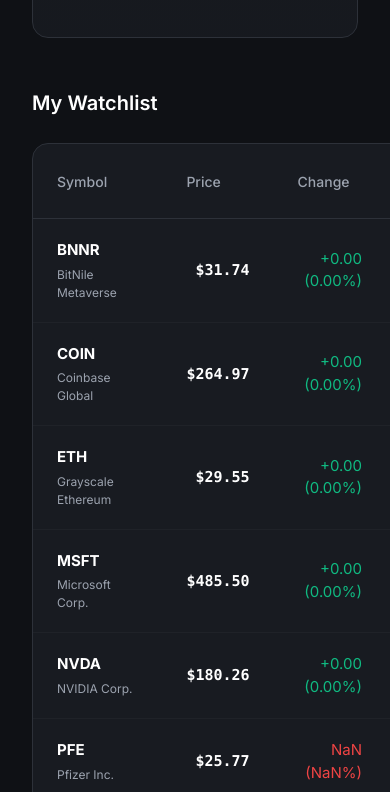
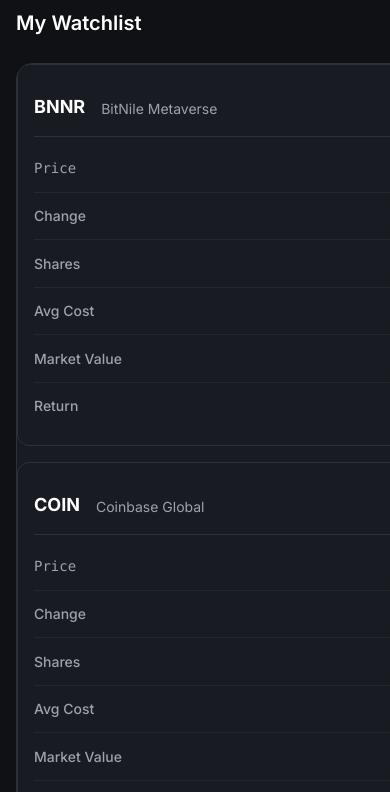
Before and after one commit to ericxu1201108/eric-stock-smart-platform, a plain HTML site: page index.html in a window 390 px wide. Shown: the part 466-1258 px from the top of the page. Drawn offline with Linux system fonts and the light colour scheme.

Commit message:
Mobile optimization: Card view for stocks

```diff
--- a/script.js
+++ b/script.js
@@ -189,18 +189,18 @@ class StockApp {
             const isPositive = returnValue >= 0;
 
             tr.innerHTML = `
-                <td>
+                <td data-label="Symbol">
                     <div class="symbol-cell">${stock.symbol}</div>
                     <span class="name-sub">${stock.name}</span>
                 </td>
-                <td class="text-right price-cell" id="price-${stock.symbol}">$${this.formatCurrency(stock.price)}</td>
-                <td class="text-right" id="change-${stock.symbol}" style="color: var(--${stock.change >= 0 ? 'success' : 'danger'}-color)">
+                <td class="text-right price-cell" id="price-${stock.symbol}" data-label="Price">$${this.formatCurrency(stock.price)}</td>
+                <td class="text-right" id="change-${stock.symbol}" data-label="Change" style="color: var(--${stock.change >= 0 ? 'success' : 'danger'}-color)">
                     ${stock.change >= 0 ? '+' : ''}${this.formatCurrency(stock.change)} (${stock.changePercent.toFixed(2)}%)
                 </td>
-                <td class="text-right">${stock.shares}</td>
-                <td class="text-right">$${this.formatCurrency(stock.cost)}</td>
-                <td class="text-right" id="value-${stock.symbol}">$${this.formatCurrency(marketValue)}</td>
-                <td class="text-right" id="return-${stock.symbol}" style="color: var(--${isPositive ? 'success' : 'danger'}-color)">
+                <td class="text-right" data-label="Shares">${stock.shares}</td>
+                <td class="text-right" data-label="Avg Cost">$${this.formatCurrency(stock.cost)}</td>
+                <td class="text-right" id="value-${stock.symbol}" data-label="Market Value">$${this.formatCurrency(marketValue)}</td>
+                <td class="text-right" id="return-${stock.symbol}" data-label="Return" style="color: var(--${isPositive ? 'success' : 'danger'}-color)">
                     ${isPositive ? '+' : ''}${this.formatCurrency(returnValue)} (${returnPercent.toFixed(2)}%)
                 </td>
             `;
--- a/style.css
+++ b/style.css
@@ -502,3 +502,85 @@ body {
     -webkit-box-orient: vertical;
     overflow: hidden;
 }
+
+/* Mobile Optimization */
+@media (max-width: 768px) {
+    .app-container {
+        padding: 1rem;
+    }
+
+    .app-header {
+        margin-bottom: 2rem;
+    }
+
+    .value-display {
+        font-size: 3rem;
+    }
+
+    .currency {
+        font-size: 1.5rem;
+    }
+
+    /* Table to Card View */
+    .stocks-table thead {
+        display: none;
+    }
+
+    .stocks-table,
+    .stocks-table tbody,
+    .stocks-table tr,
+    .stocks-table td {
+        display: block;
+        width: 100%;
+    }
+
+    .stocks-table tr {
+        margin-bottom: 1rem;
+        background-color: var(--bg-card);
+        border: 1px solid var(--border-color);
+        border-radius: 12px;
+        padding: 1rem;
+    }
+
+    .stocks-table td {
+        display: flex;
+        justify-content: space-between;
+        align-items: center;
+        padding: 0.75rem 0;
+        border-bottom: 1px solid rgba(255, 255, 255, 0.05);
+        text-align: right;
+    }
+
+    .stocks-table td:last-child {
+        border-bottom: none;
+    }
+
+    .stocks-table td::before {
+        content: attr(data-label);
+        font-weight: 500;
+        color: var(--text-secondary);
+        font-size: 0.875rem;
+        text-align: left;
+    }
+
+    /* Special handling for Symbol cell to make it look like a header */
+    .stocks-table td[data-label="Symbol"] {
+        justify-content: flex-start;
+        gap: 1rem;
+        padding-bottom: 1rem;
+        border-bottom: 1px solid var(--border-color);
+        margin-bottom: 0.5rem;
+    }
+
+    .stocks-table td[data-label="Symbol"]::before {
+        display: none;
+    }
+
+    .symbol-cell {
+        font-size: 1.125rem;
+    }
+
+    .name-sub {
+        font-size: 0.875rem;
+    }
+}
```
